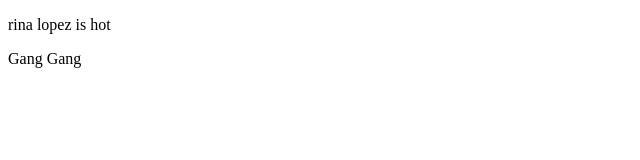
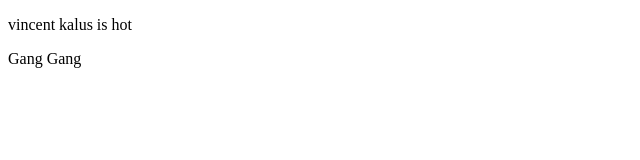
Before and after one commit to lesposlales/Collegexxihelper.github.io, a plain HTML site: page index.html in a window 1280 px wide. Shown: the full height of the page, 0-640 px from the left. Drawn offline with Linux system fonts and the light colour scheme.

Commit message:
Update index.html

```diff
--- a/index.html
+++ b/index.html
@@ -4,7 +4,7 @@
         <title>Google Classroom [2]</title>
     </head>
     <body>
-        <p>rina lopez is hot</p>
+        <p>vincent kalus is hot</p>
         <p>Gang Gang</p>
     </body>
 </html>
```
